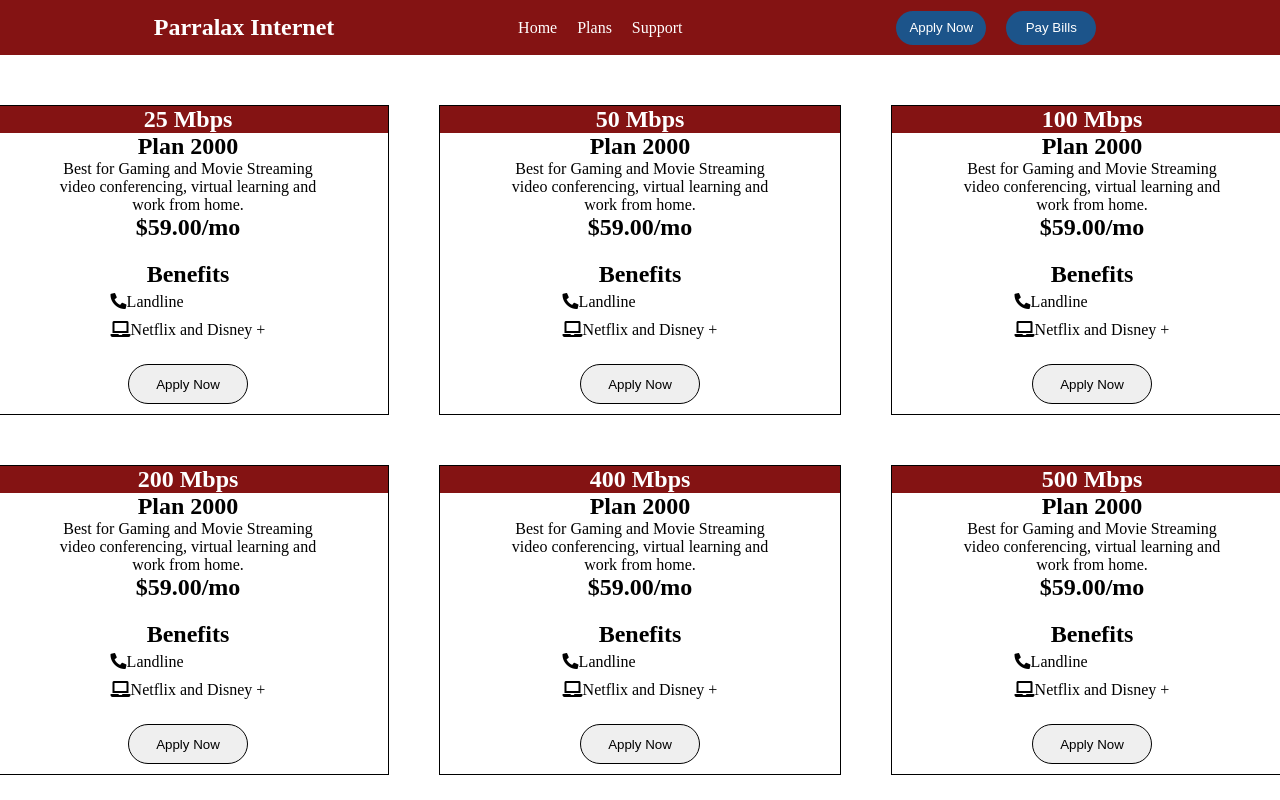
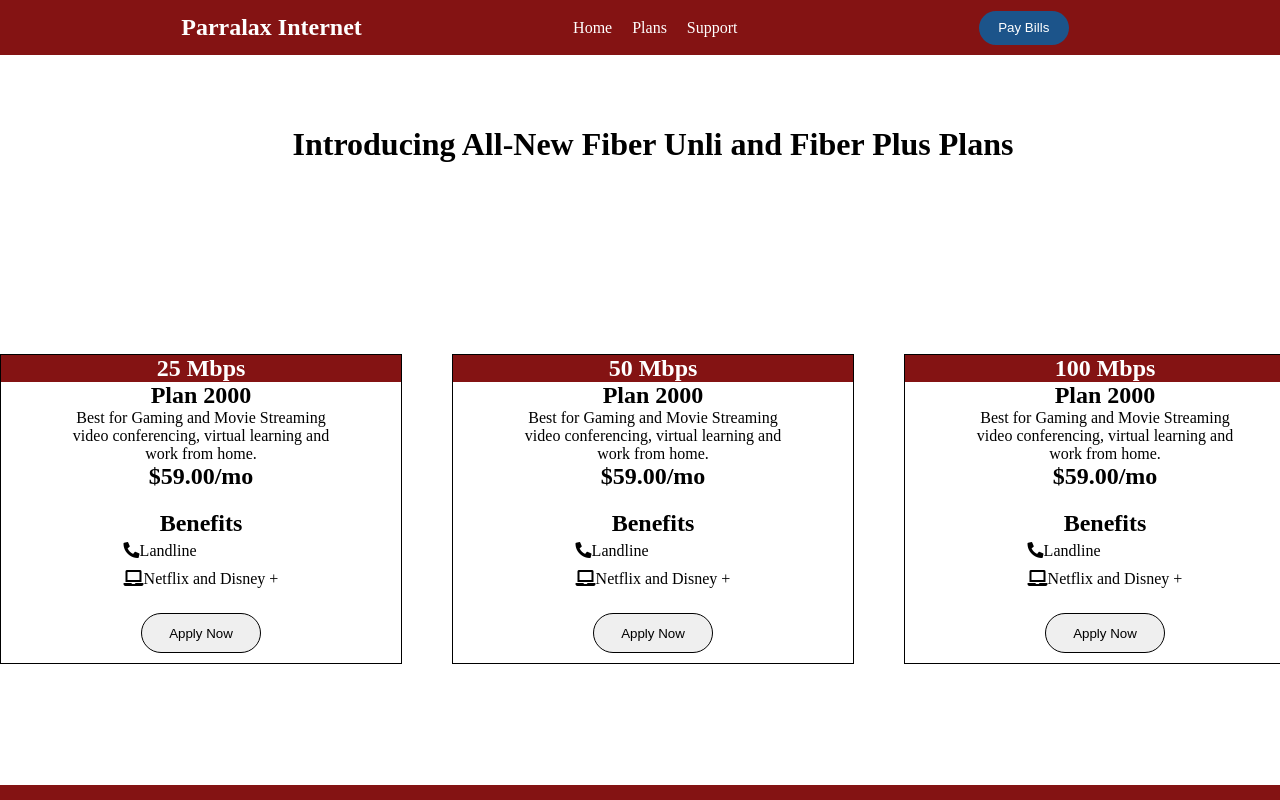
Before and after one commit to lowe25/Internet-provider-website, a React (Create React App) app: page /plans in a window 1280 px wide. Shown: the top 800 px of the page. Built offline with nearby package versions, Linux system fonts and the light colour scheme; a web font is replaced by a local one.

Commit message:
Homepage and Footer Mobile Media Query Added

```diff
--- a/src/components/HomeNav.js
+++ b/src/components/HomeNav.js
@@ -28,15 +28,20 @@ function HomeNav() {
             className={isMobile ? "nav-links-mobile2" : "nav-homepage2"}
             onClick={() => setIsMobile(false)}
           >
-          <NavLink to="/plans" className="nav-homeLinks2">
-              <li><button className="btn-nav" type="button">Apply Now</button></li>
-            </NavLink>
 
             <NavLink to="/bills" className="nav-homeLinks2">
               <li><button className="btn-nav" type="button">Pay Bills</button></li>
             </NavLink>
           </ul>
         </div>
+
+        <button className="burger-menu" onClick={() => setIsMobile(!isMobile)}>
+          {isMobile ? (
+            <i className="fas fa-times"></i>
+          ) : (
+            <i className="fas fa-bars"></i>
+          )}
+        </button>
       </nav>
     </div>
   );
--- a/src/components/Navbar.js
+++ b/src/components/Navbar.js
@@ -28,9 +28,6 @@ function HomeNav() {
             className={isMobile ? "nav-links-mobile2" : "navbar-home2"}
             onClick={() => setIsMobile(false)}
           >
-            <NavLink to="/plans" className="nav-links2">
-              <li><button className="btn-nav" type="button">Apply Now</button></li>
-            </NavLink>
 
             <NavLink to="/bills" className="nav-links2">
               <li><button className="btn-nav" type="button">Pay Bills</button></li>
--- a/src/pages/Plans.js
+++ b/src/pages/Plans.js
@@ -4,6 +4,7 @@ function Plans() {
         <>
             <Navbar />
             <div className="plans-container">
+             <h1 className="plans-h1">Introducing All-New Fiber Unli and Fiber Plus Plans</h1>
                 <section className="plans">
                     <div className="plans-box">
                         <div className="speed">
@@ -79,81 +80,6 @@ function Plans() {
                             <button type="button" className="btn-apply">Apply Now</button>
                         </div>
                     </div>
-
-                    <div className="plans-box">
-                    <div className="speed">
-                        <h1>200 Mbps</h1>
-                        </div>
-                        <div className="plans-desc">
-                            <h1>Plan 2000</h1>
-                            <p>Best for Gaming and Movie Streaming  <br />
-                                video conferencing, virtual learning and  <br />
-                                work from home.
-                            </p>
-                            <h1>$59.00/mo</h1>
-                        </div>
-                        <div className="plan-benefits">
-                            <h1>Benefits</h1>
-                            <ul>
-                                <li><i className="fas fa-phone-alt"></i>
-                                    Landline</li>
-                                <li><i class="fas fa-laptop"></i>Netflix and Disney +</li>
-                            </ul>
-                        </div>
-                        <div className="plan-btn">
-                            <button type="button" className="btn-apply">Apply Now</button>
-                        </div>
-                    </div>
-
-                    <div className="plans-box">
-                    <div className="speed">
-                        <h1>400 Mbps</h1>
-                        </div>
-                        <div className="plans-desc">
-                            <h1>Plan 2000</h1>
-                            <p>Best for Gaming and Movie Streaming  <br />
-                                video conferencing, virtual learning and  <br />
-                                work from home.
-                            </p>
-                            <h1>$59.00/mo</h1>
-                        </div>
-                        <div className="plan-benefits">
-                            <h1>Benefits</h1>
-                            <ul>
-                                <li><i className="fas fa-phone-alt"></i>
-                                    Landline</li>
-                                <li><i class="fas fa-laptop"></i>Netflix and Disney +</li>
-                            </ul>
-                        </div>
-                        <div className="plan-btn">
-                            <button type="button" className="btn-apply">Apply Now</button>
-                        </div>
-                    </div>
-
-                    <div className="plans-box">
-                    <div className="speed">
-                        <h1>500 Mbps</h1>
-                        </div>
-                        <div className="plans-desc">
-                            <h1>Plan 2000</h1>
-                            <p>Best for Gaming and Movie Streaming  <br />
-                                video conferencing, virtual learning and  <br />
-                                work from home.
-                            </p>
-                            <h1>$59.00/mo</h1>
-                        </div>
-                        <div className="plan-benefits">
-                            <h1>Benefits</h1>
-                            <ul>
-                                <li><i className="fas fa-phone-alt"></i>
-                                    Landline</li>
-                                <li><i class="fas fa-laptop"></i>Netflix and Disney +</li>
-                            </ul>
-                        </div>
-                        <div className="plan-btn">
-                            <button type="button" className="btn-apply">Apply Now</button>
-                        </div>
-                    </div>
                 </section>
             </div>
         </>
--- a/src/pages/Support.js
+++ b/src/pages/Support.js
@@ -32,7 +32,7 @@ function Support() {
                             </div>
 
                             <div className="concernBtn-con">
-                                <button className="btn-concern">Pay Bills</button>
+                                <button className="btn-concern" type="button">Pay Bills</button>
                             </div>
                         </div>
 
@@ -53,7 +53,7 @@ function Support() {
                             </div>
 
                             <div className="concernBtn-con">
-                                <button className="btn-concern">Check Charges</button>
+                                <button className="btn-concern" type="button">Check Charges</button>
                             </div>
                         </div>
 
@@ -74,7 +74,7 @@ function Support() {
                             </div>
 
                             <div className="concernBtn-con">
-                                <button className="btn-concern">Make a Request</button>
+                                <button className="btn-concern" type="button">Make a Request</button>
                             </div>
                         </div>
                     </div>
--- a/src/styles/base/mediaQueries.scss
+++ b/src/styles/base/mediaQueries.scss
@@ -0,0 +1,48 @@
+$screen-sizes: (
+  "mobile-sm": 0px,
+  "mobile-md": 480px,
+  "mobile-lg": 481px,
+  "mobile-xx": 589px,
+  "tablet-sm1": 590px,
+  "tablet-sm": 768px,
+  "tablet-md": 1024px,
+  "tablet-lg": 1025px,
+  "screen-lg": 1270px,
+  "screen-xl": 1418px,
+);
+
+@mixin mobile-device1($screen) {
+  @media (max-width: map-get($screen-sizes, $screen)) {
+    @content;
+  }
+}
+
+@mixin mobile-device-sm($screen, $screen2) {
+  @media (min-width: map-get($screen-sizes, $screen1)) and (max-width: map-get($screen-sizes, $screen2)) {
+    @content;
+  }
+}
+
+@mixin mobile-device-md($screen, $screen2) {
+  @media (min-width: map-get($screen-sizes, $screen1)) and (max-width: map-get($screen-sizes, $screen2)) {
+    @content;
+  }
+}
+
+@mixin tablet-device-sm($screen1, $screen2) {
+  @media (min-width: map-get($screen-sizes, $screen1)) and (max-width: map-get($screen-sizes, $screen2)) {
+    @content;
+  }
+}
+
+@mixin tablet-device-lg($screen1, $screen2) {
+  @media (min-width: map-get($screen-sizes, $screen1)) and (max-width: map-get($screen-sizes, $screen2)) {
+    @content;
+  }
+}
+
+@mixin screen-device-lg($screen1, $screen2) {
+  @media (min-width: map-get($screen-sizes, $screen1)) and (max-width: map-get($screen-sizes, $screen2)) {
+    @content;
+  }
+}
--- a/src/styles/components/footer.scss
+++ b/src/styles/components/footer.scss
@@ -28,3 +28,13 @@
     padding: 20px 0 15px 0;
     text-align: center;
 }
+
+//Media Queries
+@include mobile-device1(mobile-md){
+    .footer-links{
+        text-align: center;
+        ul{
+            flex-direction: column;
+        }
+    }
+}
--- a/src/styles/components/homeNav.scss
+++ b/src/styles/components/homeNav.scss
@@ -55,3 +55,65 @@
   .burger-menu {
     display: none;
   }
+
+  @include mobile-device1(mobile-md){
+    .navbar-home{
+      display: none;
+    }
+    .logo{
+      display: flex;
+      position: absolute;
+      top: 18px;
+      left: 20px;
+      font-size: 16px;
+    }
+    .nav-homepage1,.nav-homepage2{
+      display: none;
+    }
+    .nav-links-mobile1{
+      position: absolute;
+      display: block;
+      left: 0;
+      top:50px;
+      width: 100%;
+      color: white;
+      z-index: 1;
+    }
+
+    .nav-links-mobile2{
+      position: absolute;
+      display: block;
+      left: 0;
+      top:230px;
+      width: 100%;
+      color: white;
+      z-index: 1;
+    }
+
+    .burger-menu{
+      display: block;
+      position: absolute;
+      top: 14px;
+      right: 25px;
+      font-size: 30px;
+      color: white;
+      border: none;
+      outline: none;
+    }
+    .nav-homeLinks1{
+      text-align: center;
+      color: white;
+      padding: 32px;
+      list-style: none;
+      width: 100%;
+      padding: 20px;
+    }
+
+    .burger-menu{
+      display: block;
+      position: absolute;
+      font-size: 22px;
+      border: none;
+    }
+
+  }
--- a/src/styles/pages/plans.scss
+++ b/src/styles/pages/plans.scss
@@ -1,5 +1,10 @@
 .plans-container{
-    min-height: 800px;
+    display: grid;
+    align-items: center;
+    min-height: 730px;
+    .plans-h1{
+        text-align: center;
+    }
 }
 .plans{
     display: grid;
--- a/src/styles/pages/support.scss
+++ b/src/styles/pages/support.scss
@@ -12,9 +12,7 @@
 .support-type {
   height: 350px;
   background-color: #c8c8c8;
- padding: 30px;
- font-size: 17px;
-
+  padding: 30px;
   .help-h1 {
     display: flex;
     justify-content: space-evenly;
@@ -34,14 +32,23 @@
     grid-template-columns: repeat(3, auto);
     gap: 100px;
     padding-top: 20px;
-    font-size: 17px;
     .concern-box {
       display: grid;
-      gap:10px;
-      .concern-desc{
-        p span{
-            display: block;
-            line-height: 1.5;
+      gap: 10px;
+      .concern-desc {
+        p span {
+          display: block;
+          line-height: 1.5;
+        }
+      }
+      .concernBtn-con {
+        .btn-concern {
+          height: 30px;
+          width: 110px;
+          background-color: $btn-color-blue;
+          color: $txt-color-white;
+          border: none;
+          cursor: pointer;
         }
       }
     }
```
Also changed, not shown: src/styles/pages/home.scss (+40 -15 lines), src/pages/Home.js (line endings or trailing spaces).
